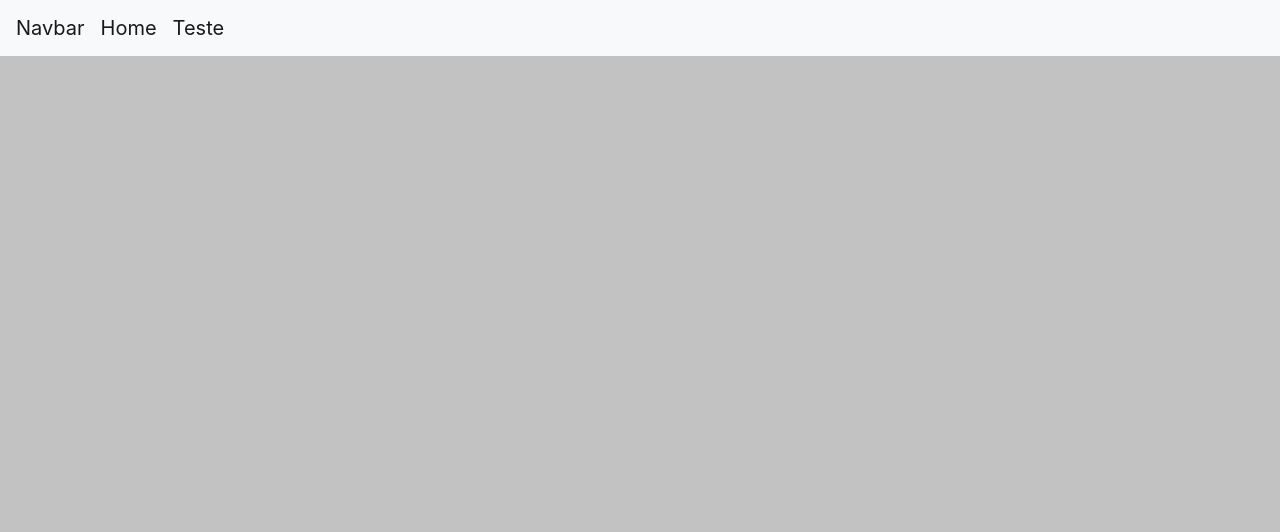
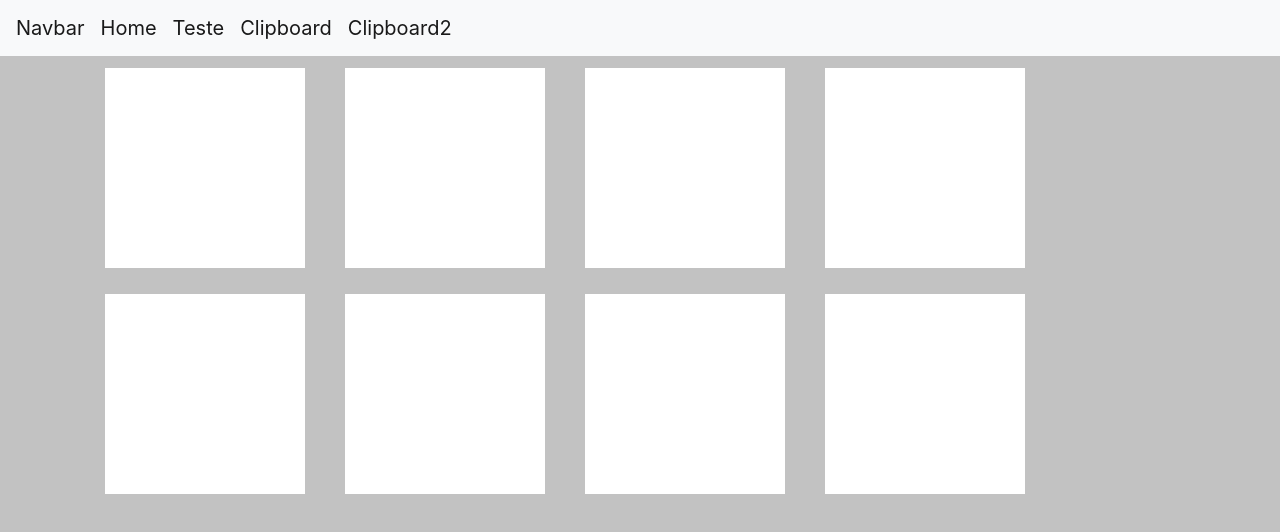
Before and after one commit to GuilhermeBrunholi/cascadevuejs, a Vue app: page /Clipboard2 in a window 1280 px wide. Shown: the top 532 px of the page. Built offline with nearby package versions, Linux system fonts and the light colour scheme; what vue-async-computed would draw is missing.

Commit message:
Atualizacao

```diff
--- a/package.json
+++ b/package.json
@@ -11,6 +11,7 @@
     "axios": "^0.19.2",
     "bootstrap-vue": "^2.1.0",
     "core-js": "^3.3.2",
+    "jquery": "^3.4.1",
     "vue": "^2.6.10",
     "vue-async-computed": "^3.8.2",
     "vue-multi-select": "^4.5.0"
--- /dev/null
+++ b/src/components/Clipboard.vue
@@ -0,0 +1,80 @@
+<template>
+  <div class="container">
+    <input type="text" placeholder="Cole sua imagem aqui" />
+      <div id="main" class="row">
+
+      </div>
+  </div>
+</template>
+
+<script>
+export default {
+  data() {
+    return {
+      idDelete: ""
+    };
+  },
+  mounted() {
+    var cont = 0;
+    var reader = new FileReader();
+    // cria onde vai mostrar a imagem
+    reader.onload = function(result) {
+      cont++;
+      let id = cont.toString(); // converte o valor para ser armazenado no id da div
+
+      // Cria div com o id
+      let div = document.createElement("div"); // converte o valor para ser armazenado no id da div
+      div.id = id;
+      document.getElementById("main").appendChild(div);
+
+      // Cria a tag IMG passando o SRC o valor do clipboard
+      let img = document.createElement("img");
+      img.className = "box";
+      img.src = result.target.result;
+      document.getElementById(id).appendChild(img);
+
+      // Cria o BUTTON que exclui a div
+      let btn = document.createElement("button");
+      btn.innerHTML = "Excluir";
+      btn.onclick = function() {
+        document.getElementById("main").removeChild(div);
+        cont--;
+      };
+      document.getElementById(id).appendChild(btn);
+    };
+
+    // Recebe o valor do clipboard
+    document.querySelector("input").onpaste = function(event) {
+      let items = event.clipboardData.items;
+      for (var itemIndex in items) {
+        let item = items[itemIndex];
+        if (item.kind == "file" && cont < 6) {
+          reader.readAsDataURL(item.getAsFile());
+        }
+      }
+    };
+  }
+};
+</script>
+
+<style>
+#container {
+  width: 100%;
+  border-color: blue;
+  text-align: center;
+}
+
+.main{
+    display: inline-block;
+}
+.box {
+  display: inline-block;
+  width: 200px;
+  height: 200px;
+  margin: 10px 20px;
+}
+
+#box-color {
+  background-color: rgb(255, 255, 255);
+}
+</style>
--- /dev/null
+++ b/src/components/Clipboard2.vue
@@ -0,0 +1,55 @@
+<template>
+  <div class="container">
+    <div>
+      <div id="1" class="box" style="cursor: pointer;"></div>
+      <div id="2" class="box"></div>
+      <div id="3" class="box"></div>
+      <div id="4" class="box"></div>
+      <div id="5" class="box"></div>
+      <div id="6" class="box"></div>
+      <div id="7" class="box"></div>
+      <div id="8" class="box"></div>
+    </div>
+  </div>
+</template>
+
+<script>
+export default {
+  data() {
+    return {
+      idDelete: ""
+    };
+  },
+  mounted() {
+    // Recebe o valor do clipboard
+    // document.querySelector("input").onpaste = function(event) {
+    //   let items = event.clipboardData.items;
+    //   for (var itemIndex in items) {
+    //     let item = items[itemIndex];
+    //     if (item.kind == "file" && cont < 6) {
+    //       reader.readAsDataURL(item.getAsFile());
+    //     }
+    //   }
+    // };
+  }
+};
+</script>
+
+<style>
+#container {
+  width: 100%;
+  border-color: blue;
+  text-align: center;
+}
+
+.main{
+    display: inline-block;
+}
+.box {
+  display: inline-block;
+  width: 200px;
+  height: 200px;
+  margin: 10px 20px;
+  background-color: rgb(255, 255, 255);
+}
+</style>
--- a/src/components/Navbar.vue
+++ b/src/components/Navbar.vue
@@ -27,6 +27,18 @@
             <span class="sr-only">(current)</span>
           </router-link>
         </li>
+        <li class="nav-item active">
+          <router-link class="navbar-brand" to="/Clipboard">
+            Clipboard
+            <span class="sr-only">(current)</span>
+          </router-link>
+        </li>
+        <li class="nav-item active">
+          <router-link class="navbar-brand" to="/Clipboard2">
+            Clipboard2
+            <span class="sr-only">(current)</span>
+          </router-link>
+        </li>
       </ul>
     </div>
   </nav>
--- a/src/router/index.js
+++ b/src/router/index.js
@@ -1,7 +1,9 @@
-import Vue from 'vue'
-import Router from 'vue-router'
-import Home from '@/components/Home'
-import Teste from '@/components/Teste'
+import Vue from 'vue';
+import Router from 'vue-router';
+import Home from '@/components/Home';
+import Teste from '@/components/Teste';
+import Clipboard from '@/components/Clipboard';
+import Clipboard2 from '@/components/Clipboard2';
 
 Vue.use(Router)
 
@@ -16,6 +18,14 @@ export default new Router({
             path: '/Teste',
             name: 'Teste',
             component: Teste
+        },{
+            path: '/Clipboard',
+            name: 'Clipboard',
+            component: Clipboard
+        },{
+            path: '/Clipboard2',
+            name: 'Clipboard2',
+            component: Clipboard2
         }
     ]
 })
```
Also changed, not shown: 1 other file (tests, documents, lock files or other folders).
